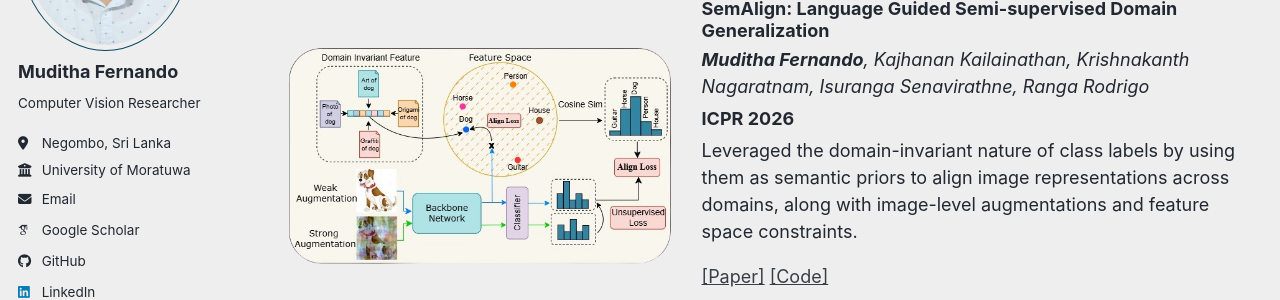
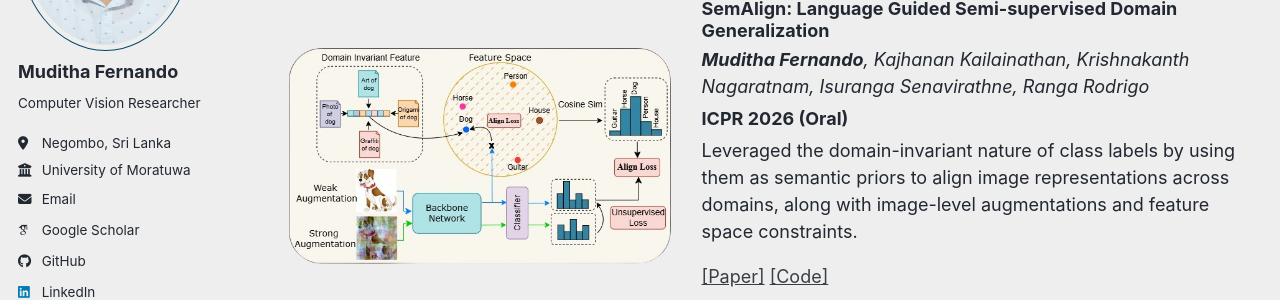
Before and after one commit to muditha11/muditha11.github.io, a Jekyll site: the page built from _pages/publications.md, in a window 1280 px wide and 1135 px high. Shown: the part 266-566 px from the top of the window. Built offline with Jekyll 4.4.1, drawn with Linux system fonts in a browser that asks for light colours; some web fonts are replaced; a script bundle is joined from its source files by our own code; library files that are not in the unit come from our copies.

Commit message:
Update publication details for SemAlign

```diff
--- a/_pages/publications.md
+++ b/_pages/publications.md
@@ -16,7 +16,7 @@ author_profile: true
   <div>
     <h3 style="margin: 0;">SemAlign: Language Guided Semi-supervised Domain Generalization</h3>
     <p style="margin: 5px 0;"><i><b>Muditha Fernando</b>, Kajhanan Kailainathan, Krishnakanth Nagaratnam, Isuranga Senavirathne, Ranga Rodrigo</i></p>
-    <p style="margin: 5px 0;"><b>ICPR 2026</b></p>
+    <p style="margin: 5px 0;"><b>ICPR 2026 (Oral)</b></p>
     <p style="margin: 5px 0;">
        Leveraged the domain-invariant nature of class labels by using them
         as semantic priors to align image representations across domains, along with image-level augmentations and feature space constraints.
```
